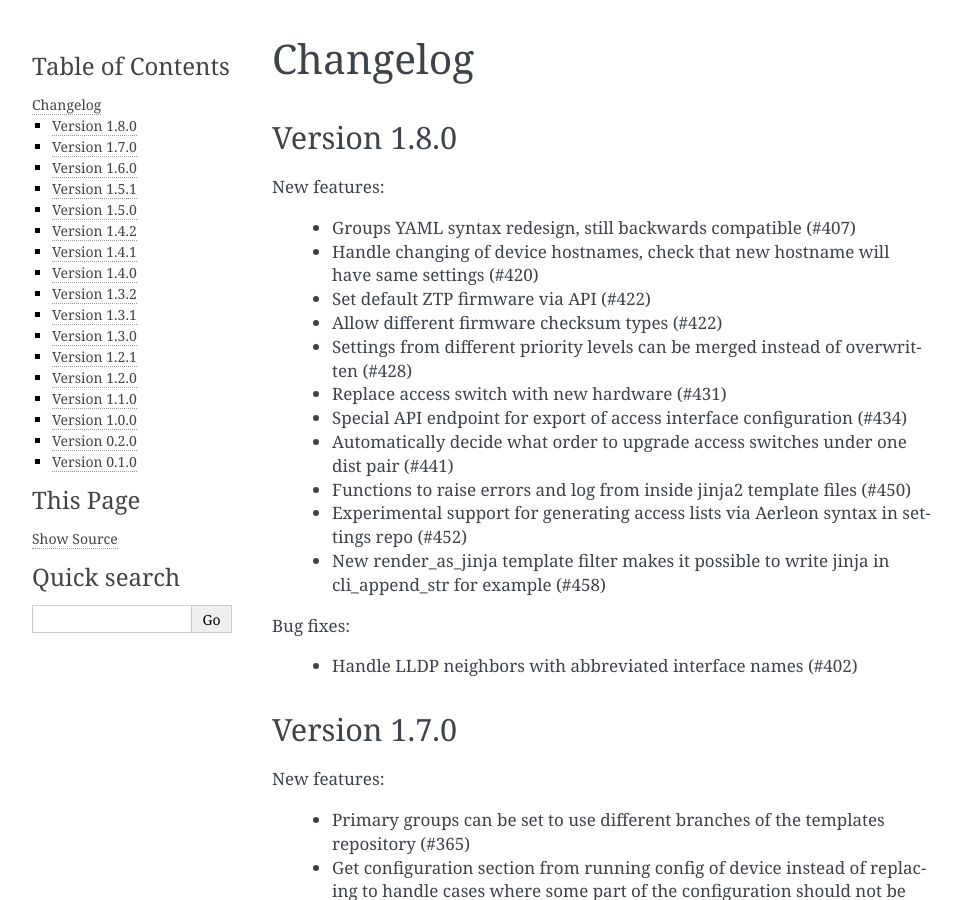
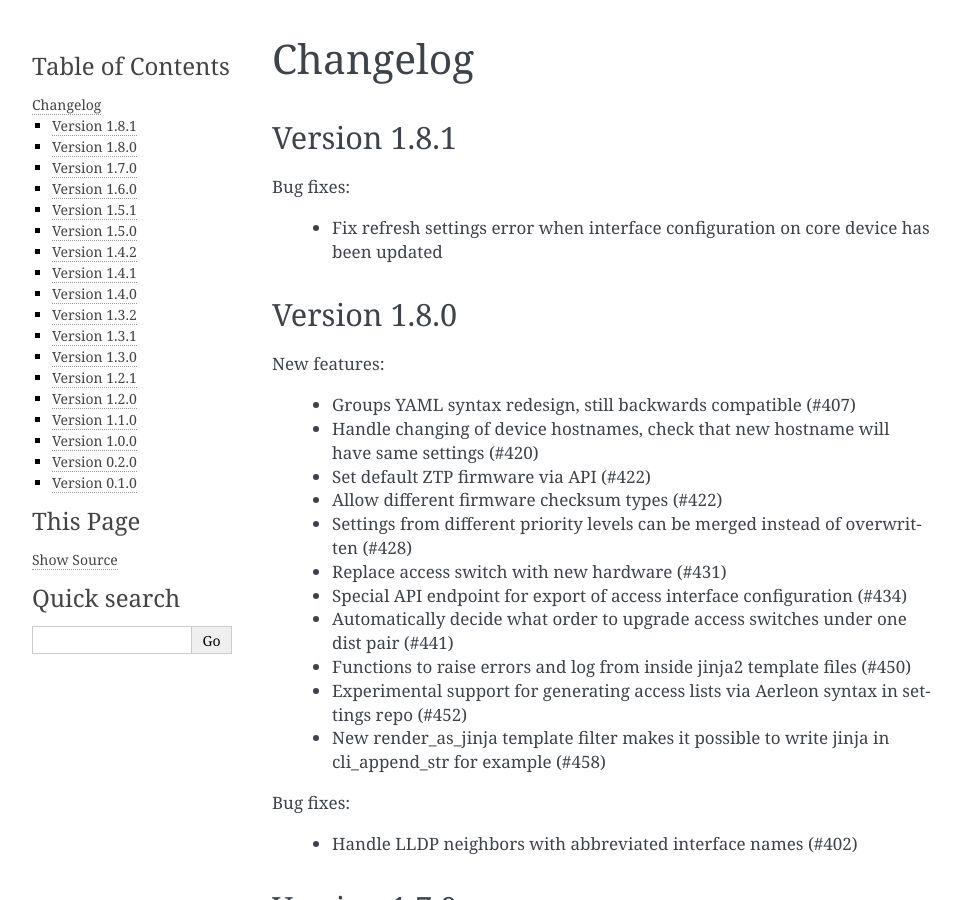
Before and after one commit to SUNET/cnaas-nms, a Sphinx documentation site: the page built from docs/changelog/index.rst, in a window 1280 px wide and 900 px high. Shown: the whole window, without its empty margins (148-1109 px from the left). Built offline with Sphinx 7.4.7, drawn with Linux system fonts in a browser that asks for light colours.

Commit message:
bump to v1.8.1

```diff
--- a/docs/changelog/index.rst
+++ b/docs/changelog/index.rst
@@ -1,5 +1,12 @@
 Changelog
 =========
+
+Version 1.8.1
+-------------
+
+Bug fixes:
+
+  - Fix refresh settings error when interface configuration on core device has been updated
 
 Version 1.8.0
 -------------
--- a/src/cnaas_nms/version.py
+++ b/src/cnaas_nms/version.py
@@ -1,3 +1,3 @@
-__version__ = "1.8.0"
+__version__ = "1.8.1"
 __version_info__ = tuple([field for field in __version__.split(".")])
 __api_version__ = "v1.0"
```
